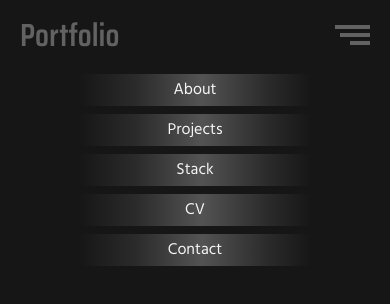
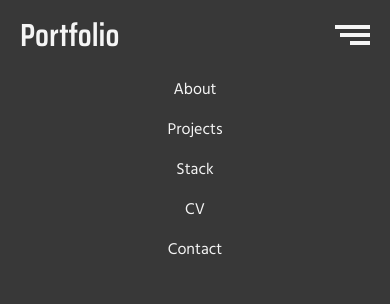
Before and after one commit to kseniya7991/Portfolio, a React (Create React App) app: page / in a window 390 px wide. Shown: the top 304 px of the page. Built offline with nearby package versions, Linux system fonts and the light colour scheme.

Commit message:
add animation to burger

```diff
--- a/src/App.js
+++ b/src/App.js
@@ -12,7 +12,7 @@ function App() {
      <Main></Main>
      <Footer></Footer>
     </div>
-     <Popup></Popup>
+   {/*   <Popup></Popup> */}
      </>
   );
 }
--- /dev/null
+++ b/src/components/BurgerMenu/BurgerMenu.js
@@ -0,0 +1,17 @@
+import './BurgerMenu.scss';
+
+function BurgerMenu({isMobile}) {
+  if(isMobile === false) {
+    return null;
+  } else {
+    return (
+      <ul className="BurgerMenu">
+        <li className="BurgerMenu__stick"></li>
+        <li className="BurgerMenu__stick"></li>
+        <li className="BurgerMenu__stick"></li>
+      </ul>
+    );
+  }
+}
+
+export default BurgerMenu;
--- /dev/null
+++ b/src/components/BurgerMenu/BurgerMenu.scss
@@ -0,0 +1,79 @@
+@import "../../vendor/scss/variables";
+@import '../../vendor/scss/mixin';
+
+
+@mixin keyframes($name) {
+  @keyframes #{$name} {
+    @content
+  }
+};
+
+@mixin animate($name, $time, $delayTime) {
+  animation: $name $time $delayTime forwards;
+}
+
+.BurgerMenu {
+  display: flex;
+  align-items: flex-end;
+  flex-direction: column;
+  box-sizing: border-box;
+  font-family: $font-stack;
+  font-weight: map-get($font-weights, light );
+  font-size: 17px;
+  color: $text-color;
+  @include listStyle;
+
+  &:active {
+    .BurgerMenu__stick:nth-of-type(1) {
+      width: 35px;
+      height: 2px;
+      @include keyframes(rotating1) {
+        from {transform: rotate(0)}
+        to {transform: rotate(-135deg)}
+      }
+      @include animate(rotating1,.8s,0s);
+    }
+    .BurgerMenu__stick:nth-of-type(2) {
+      display: none;
+    }
+    .BurgerMenu__stick:nth-of-type(3) {
+      width: 35px;
+      height: 2px;
+      @include keyframes(rotating3) {
+
+        from {transform: rotate(0) translate(0,0)}
+        to {transform: rotate(135deg) translate(-4.23px, 4.25px)}
+      }
+      @include animate(rotating3,.8s,0s);
+    }
+  }
+}
+
+.BurgerMenu__stick {
+  margin: 2px 0px;
+  cursor: pointer;
+  width: 0;
+  height: 4px;
+  background-color: $text-color;
+  @include keyframes(appearing) {
+    from {width: 0;}
+    to {width: 35px;}
+  }
+  @include animate(appearing, .3s, 0s);
+
+  &:nth-of-type(2) {
+    @include keyframes(appearing2) {
+      from {width: 0;}
+      to {width: 30px;}
+    }
+    @include animate(appearing2, .3s, .2s);
+  }
+
+  &:nth-of-type(3) {
+    @include keyframes(appearing3) {
+      from {width: 0;}
+      to {width: 20px;}
+    }
+    @include animate(appearing3, .3s, .6s);
+  }
+}
--- a/src/components/BurgerNav/BurgerNav.js
+++ /dev/null
@@ -1,26 +0,0 @@
-import './BurgerNav.scss';
-
-function BurgerNav({isMobile}) {
-  if(isMobile === false) {
-    return null;
-  } else {
-    return (
-      <>
-      <ul className="BurgerNav">
-        <li className="BurgerNav__stick"></li>
-        <li className="BurgerNav__stick"></li>
-        <li className="BurgerNav__stick"></li>
-      </ul>
-      <ul className="BurgerNav__menu">
-        <li className="BurgerNav__item">About</li>
-        <li className="BurgerNav__item">Projects</li>
-        <li className="BurgerNav__item">Stack</li>
-        <li className="BurgerNav__item">CV</li>
-        <li className="BurgerNav__item">Contact</li>
-      </ul>
-      </>
-    );
-  }
-}
-
-export default BurgerNav;
--- a/src/components/BurgerNav/BurgerNav.scss
+++ /dev/null
@@ -1,113 +0,0 @@
-@import "../../vendor/scss/variables";
-@import '../../vendor/scss/mixin';
-
-@mixin listStyle {
-  list-style-type: none;
-  margin: 0;
-  padding: 0;
-}
-
-@mixin keyframes($name) {
-  @keyframes #{$name} {
-    @content
-  }
-};
-
-@mixin animate($name, $time, $delayTime) {
-  animation: $name $time $delayTime forwards;
-}
-
-.BurgerNav {
-  display: flex;
-  align-items: flex-end;
-  flex-direction: column;
-  box-sizing: border-box;
-  font-family: $font-stack;
-  font-weight: map-get($font-weights, light );
-  font-size: 17px;
-  color: $text-color;
-  @include listStyle;
-
-  &:hover {
-    @include keyframes(rotating) {
-      from { transform: rotate(0);}
-      to {transform: rotate(90deg);}
-    }
-    @include animate(rotating,.8s,0s);
-
-    .BurgerNav__stick:nth-of-type(1) {
-      @include keyframes(moving) {
-        from {width: 35px}
-        to {width: 20px;}
-      }
-      @include animate(moving,.3s,0s)
-    }
-    .BurgerNav__stick:nth-of-type(2) {
-      @include keyframes(moving2) {
-        from {width: 30px}
-        to {width: 30px;}
-      }
-      @include animate(moving2,.3s,0s)
-    }
-    .BurgerNav__stick:nth-of-type(3) {
-      @include keyframes(moving3) {
-        from {width: 20px}
-        to {width: 35px;}
-      }
-      @include animate(moving3,.3s,0s)
-    }
-  }
-}
-
-.BurgerNav__stick {
-  margin: 2px 0px;
-  cursor: pointer;
-  width: 0;
-  height: 4px;
-  background-color: $text-color;
-  @include keyframes(appearing) {
-    from {width: 0;}
-    to {width: 35px;}
-  }
-  @include animate(appearing, .3s, 0s);
-
-  &:nth-of-type(2) {
-    @include keyframes(appearing2) {
-      from {width: 0;}
-      to {width: 30px;}
-    }
-    @include animate(appearing2, .3s, .2s);
-  }
-
-  &:nth-of-type(3) {
-    @include keyframes(appearing3) {
-      from {width: 0;}
-      to {width: 20px;}
-    }
-    @include animate(appearing3, .3s, .6s);
-  }
-}
-
-
-.BurgerNav__menu {
-  @include listStyle;
-  @include flexCenter;
-  flex-direction: column;
-  position: absolute;
-  z-index: 3;
-  top: 70px;
-  right: 0px;
-  left: 0px;
-  cursor: pointer;
-  max-width: 80%;
-  margin: 0 auto;
-}
-
-.BurgerNav__item {
-  color: $text-color;
-  margin: 4px 0;
-  padding: 3px 10px;
-  width: 100%;
-  text-align: center;
-  background: linear-gradient(90deg, rgba(0,0,0,0) 0%, rgba(23,23,23,0) 15%, rgba(56,56,56,0.5998774509803921) 32%, rgba(83,83,83,1) 52%, rgba(56,56,56,0.5970763305322129) 72%, rgba(14,14,14,0) 85%, rgba(0,0,0,0) 100%);
-}
--- /dev/null
+++ b/src/components/BurgerNavigation/BurgerNavigation.js
@@ -0,0 +1,15 @@
+import "./BurgerNavigation.scss";
+
+function BurgerNavigation() {
+  return (
+    <ul className="BurgerNavigation__list">
+      <li className="BurgerNavigation__item">About</li>
+      <li className="BurgerNavigation__item">Projects</li>
+      <li className="BurgerNavigation__item">Stack</li>
+      <li className="BurgerNavigation__item">CV</li>
+      <li className="BurgerNavigation__item">Contact</li>
+    </ul>
+  );
+}
+
+export default BurgerNavigation;
--- /dev/null
+++ b/src/components/BurgerNavigation/BurgerNavigation.scss
@@ -0,0 +1,25 @@
+@import '../../vendor/scss/mixin';
+@import '../../vendor/scss/variables';
+
+.BurgerNavigation__list {
+  @include listStyle;
+  @include flexCenter;
+  flex-direction: column;
+  position: absolute;
+  z-index: 3;
+  top: 70px;
+  right: 0px;
+  left: 0px;
+  cursor: pointer;
+  max-width: 80%;
+  margin: 0 auto;
+
+}
+
+.BurgerNavigation__item {
+  color: $text-color;
+  margin: 4px 0;
+  padding: 3px 10px;
+  width: 100%;
+  text-align: center;
+}
--- a/src/components/Header/Header.js
+++ b/src/components/Header/Header.js
@@ -1,7 +1,8 @@
 import React, { useState, useEffect } from 'react';
 import './Header.scss';
 import Navigation from '../Navigation/Navigation';
-import BurgerNav from '../BurgerNav/BurgerNav';
+import BurgerMenu from '../BurgerMenu/BurgerMenu';
+import BurgerNavigation from '../BurgerNavigation/BurgerNavigation';
 
 function Header() {
   const [isMobile, setIsMobile] = useState(false);
@@ -28,7 +29,8 @@ function Header() {
     <header className="Header">
       <h1 className="Header__name">Portfolio</h1>
       <Navigation isMobile={isMobile}></Navigation>
-      <BurgerNav isMobile={isMobile}></BurgerNav>
+      <BurgerMenu isMobile={isMobile}></BurgerMenu>
+      <BurgerNavigation></BurgerNavigation>
     </header>
   );
 }
--- a/src/components/Header/Header.scss
+++ b/src/components/Header/Header.scss
@@ -11,7 +11,6 @@
   flex-direction: row;
   justify-content: space-between;
   box-sizing: border-box;
-  position: relative;
 }
 
 .Header__name {
--- a/src/vendor/scss/_mixin.scss
+++ b/src/vendor/scss/_mixin.scss
@@ -3,3 +3,9 @@
   justify-content: center;
   align-items: center;
 }
+
+@mixin listStyle {
+  list-style-type: none;
+  margin: 0;
+  padding: 0;
+}
```
